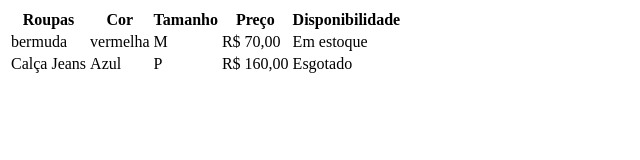
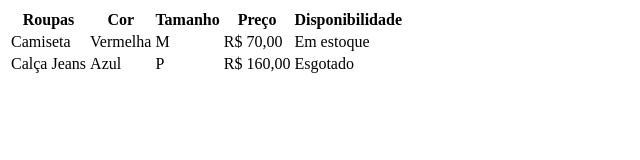
Before and after one commit to Jonathan-Sanches/Aula-tabela, a plain HTML site: page index.html.html in a window 1280 px wide. Shown: the full height of the page, 0-640 px from the left. Drawn offline with Linux system fonts and the light colour scheme.

Commit message:
Alterado de bermuda para camiseta

```diff
--- a/index.html.html
+++ b/index.html.html
@@ -15,8 +15,8 @@
             <th>Disponibilidade</th>
         </tr>
         <tr>
-            <td>bermuda</td>
-            <td>vermelha</td>
+            <td>Camiseta</td>
+            <td>Vermelha</td>
             <td>M</td>
             <td>R$ 70,00</td>
             <td>Em estoque</td>
```
